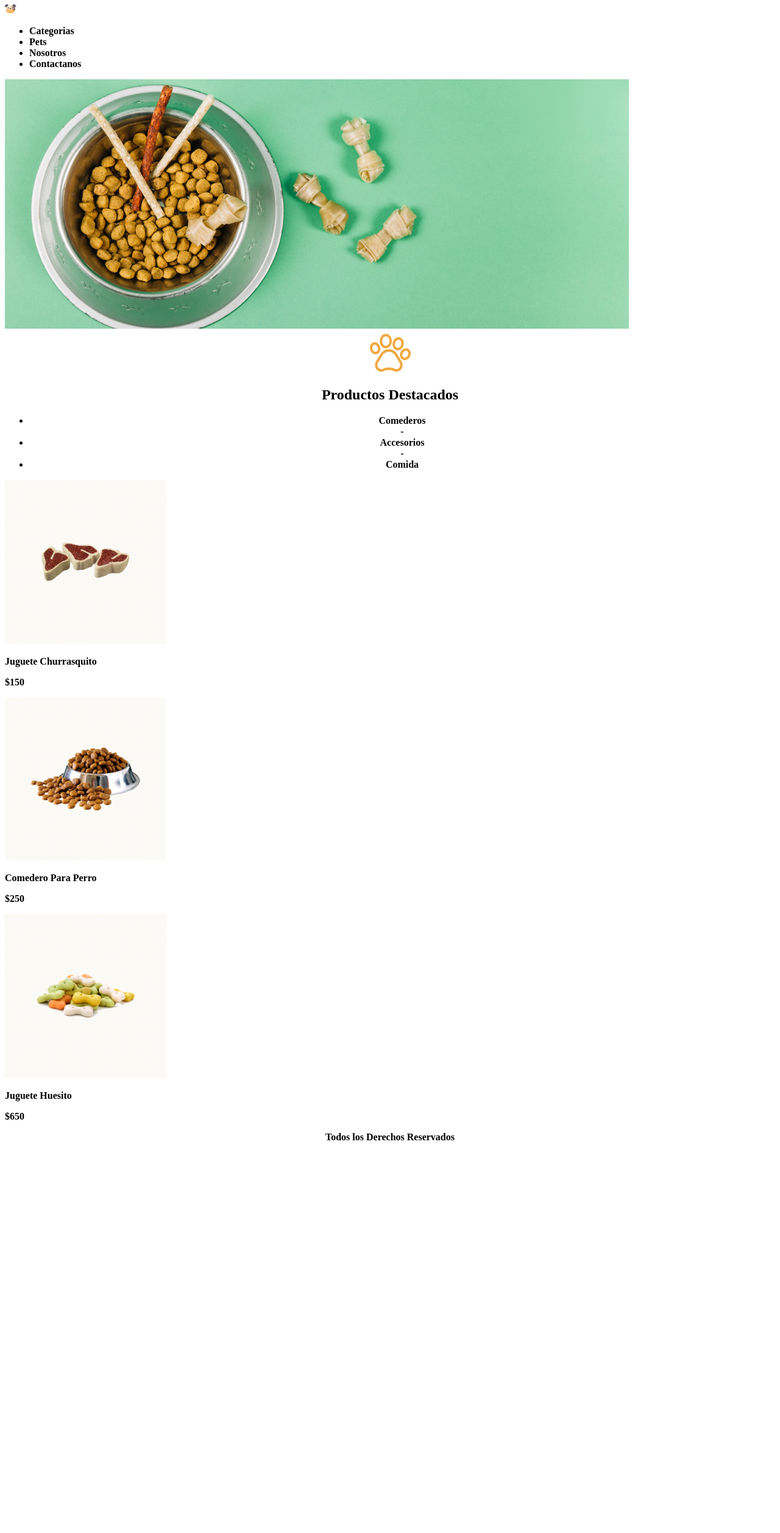
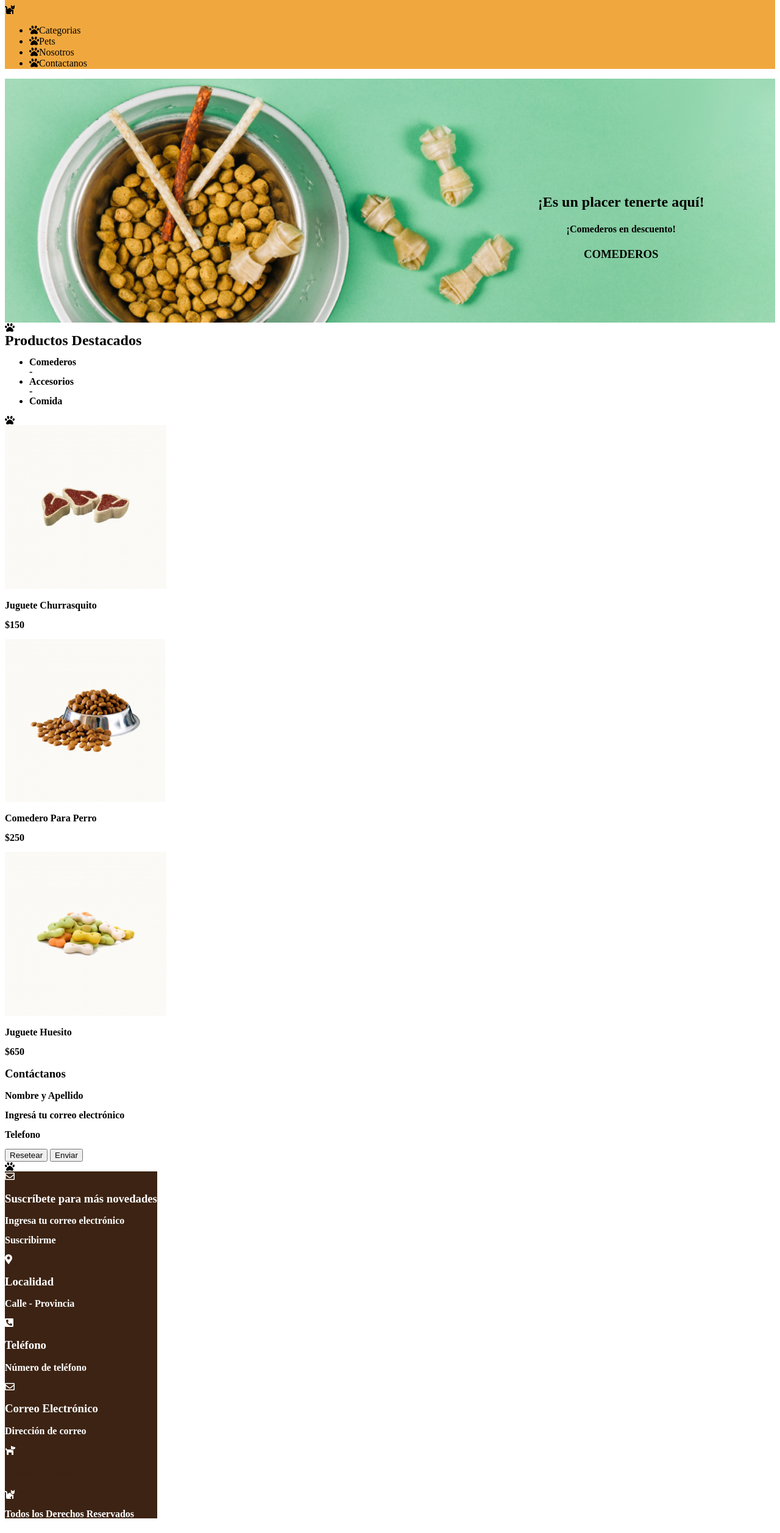
Before and after one commit to pcfds/FrontEnd1, a plain HTML site: page PetShop1/index.html in a window 1280 px wide. Shown: the part 209-2723 px from the top of the page at 61% size. Before the commit the page ends 2099 px from the top, so only its background shows below. Drawn offline with Linux system fonts and the light colour scheme.

Commit message:
agregando Petashop css

```diff
--- a/PetShop1/css/styles.css
+++ b/PetShop1/css/styles.css
@@ -0,0 +1,49 @@
+h2{
+    margin: 0;
+}
+/* Header */
+header{
+    background-color: #F0A83E;
+}
+
+
+h1{
+    color:#FFFFFF;
+}
+span{
+    color: #3C2313;
+}
+
+
+
+/* Main */
+
+main{
+    background-color: E5E5E5;
+}
+
+.banner{
+    background-image: url(../img/foto.png);
+    width:100%;
+    height: 400px;
+    background-repeat: no-repeat;
+    background-size:cover;
+
+}
+.banner1{
+    width: 40%;
+    margin-left: 60%;
+    padding-top: 15%;
+    text-align: center;
+
+}
+
+.lista{
+    display: inline-block;
+}
+
+/* Footer */
+footer{
+    background-color: #3C2313;
+    color: #ffffff;
+}
--- a/PetShop1/index.html
+++ b/PetShop1/index.html
@@ -4,6 +4,9 @@
     <meta charset="UTF-8">
     <meta http-equiv="X-UA-Compatible" content="IE=edge">
     <meta name="viewport" content="width=device-width, initial-scale=1.0">
+    <link href="https://fonts.googleapis.com/css2?family=Montserrat:ital,wght@1,300&display=swap" rel="stylesheet">
+    <link rel="stylesheet" href="https://use.fontawesome.com/releases/v5.15.2/css/all.css">
+    <link rel="stylesheet" href="css/styles.css">
     <title>Pet Shop</title>
 </head>
 <body>
@@ -14,30 +17,41 @@
              <p>ARG$</p>
         </div>
         <div>
-            <img src= img/Cat.png alt=cat><h1><b>Front<b>Cat&Dog</h1><img src= img/Dog.png alt=cat>
+            <i class="fas fa-dog"></i>
+            <h1>
+                <span>Front<span>Cat&Dog
+            </h1>
+            <i class="fas fa-cat"></i>
         </div>
         <nav>
             <ul>
-                <li>Categorias</li>
-                <li>Pets</li>
-                <li>Nosotros</li>
-                <li>Contactanos</li>
+                <li><i class="fas fa-paw"></i>Categorias</li>
+                <li><i class="fas fa-paw"></i>Pets</li>
+                <li><i class="fas fa-paw"></i>Nosotros</li>
+                <li><i class="fas fa-paw"></i>Contactanos</li>
             </ul>
         </nav>
     </header>
+    <!-- ------------------------MAIN-------------------------- -->
+
     <main>
+        <section class="banner">
+            <div class=banner1>
+            <h2>¡Es un placer tenerte aquí!</h2>
+            <h4> ¡Comederos en descuento!</h4>
+            <h3>COMEDEROS</h3>
+            </div>
+        </section>
         <section>
-            <img src= img/foto.png alt=banner>
-        </section>
-        <section align=center>
-            <img align=center src="img/patita.png" alt=Patita>
-            <h2 align=center>Productos Destacados</h2>
-            <ul align=center>
+            <i class="fas fa-paw">
+            <h2>Productos Destacados</h2>
+            <ul class = "lista">
                 <li>Comederos</li>-
                 <li>Accesorios</li>-
                 <li>Comida</li>
             </ul>
         </section>
+        <section>
            <img src="img/churrasquito.png" alt="churrasco">
            <p>Juguete Churrasquito</p>
            <p>$150</p>
@@ -47,12 +61,49 @@
            <img src="img/Huesito.png" alt="huesito">
            <p>Juguete Huesito</p>
            <p>$650</p>
+        </section>
         <section>
+            <h3>Contáctanos</h3>
+            <p>Nombre y Apellido</p>
+            <p>Ingresá tu correo electrónico</p>
+            <p>Telefono</p>
+            <div>
+                <button>Resetear</button>
+                <button>Enviar</button>
+            </div>
         </section>
-        <section></section>
     </main>
+    <!-- --------------------------FOOTER--------------------------- -->
     <footer>
-        <p align=center> Todos los Derechos Reservados </p>
+        <div>
+            <i class="far fa-envelope"></i>
+            <h3>Suscríbete para más novedades</h3>
+            <p>Ingresa tu correo electrónico</p>
+            <p>Suscribirme</p>
+        </div>
+
+        <div>
+            <i class="fas fa-map-marker-alt"></i>
+            <h3>Localidad</h3>
+            <p> Calle - Provincia </p>
+            <i class="fas fa-phone-square-alt"></i>
+            <h3>Teléfono</h3>
+            <p> Número de teléfono </p>
+            <i class="far fa-envelope"></i>
+            <h3>Correo Electrónico</h3>
+            <p> Dirección de correo </p>
+        </div>
+        <div>
+            <i class="fas fa-dog"></i>
+            <h3>
+                <span>Front<span>Cat&Dog
+            </h3>
+            <i class="fas fa-cat"></i>
+        </div>
+
+        <div>
+        <p> Todos los Derechos Reservados </p>
+        </div>
     </footer>
 </body>
 
```
Lines whose indentation alone changed are shown as unchanged.
